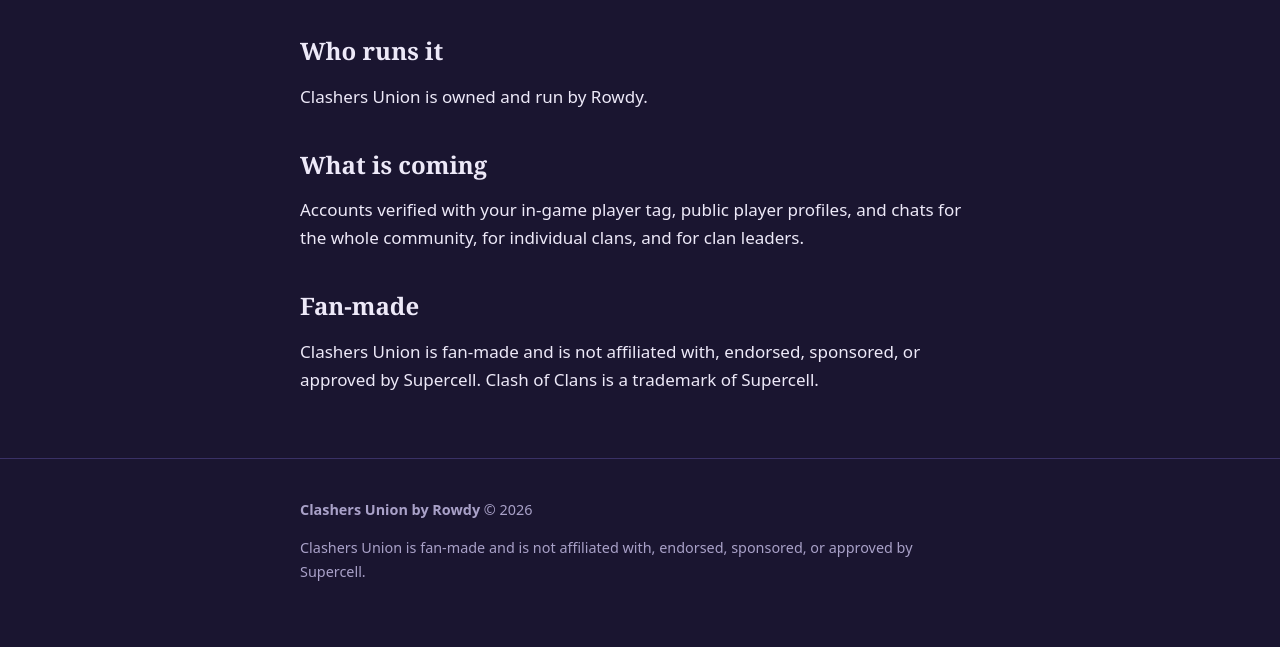
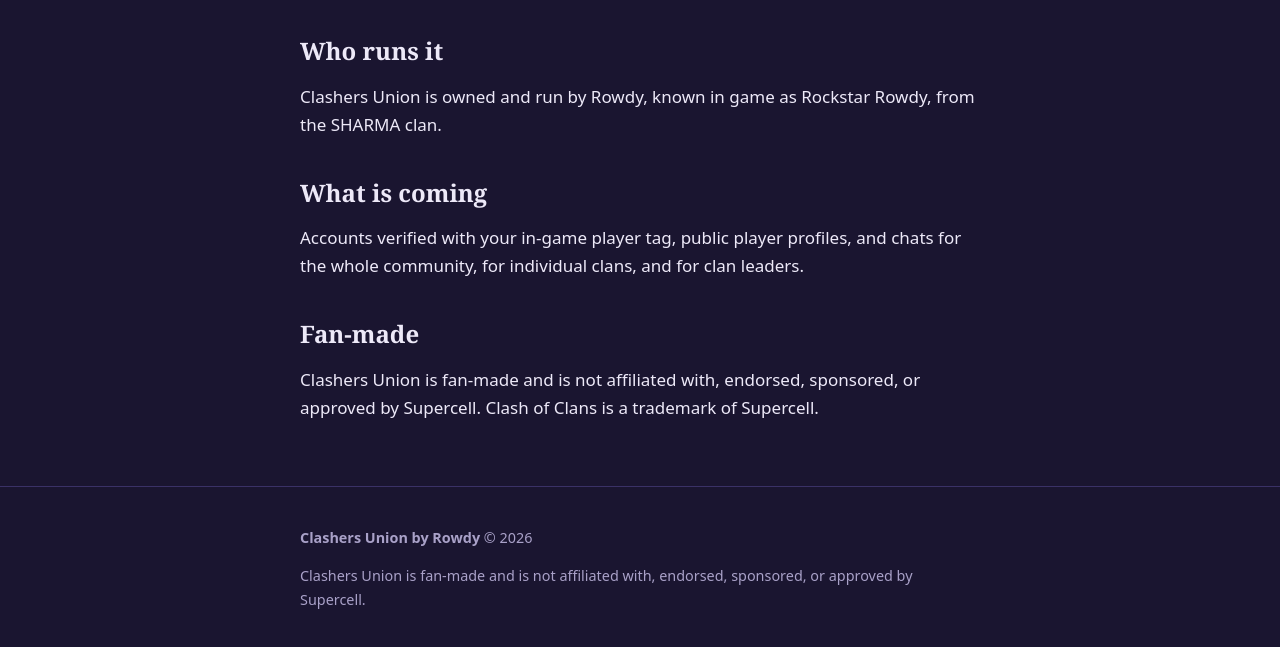
Before and after one commit to jaswanth200301/clashersunion, a plain HTML site: page about.html in a window 1280 px wide. Shown: the part 247-894 px from the top of the page. Drawn offline with Linux system fonts and the light colour scheme.

Commit message:
Add files via upload

```diff
--- a/about.html
+++ b/about.html
@@ -5,7 +5,7 @@
 <h1>About Clashers Union</h1>
 <p class="lead">A community for Clash of Clans players who have friends in more than one clan.</p>
 <h2>Who runs it</h2>
-<p>Clashers Union is owned and run by Rowdy.</p>
+<p>Clashers Union is owned and run by Rowdy, known in game as Rockstar Rowdy, from the SHARMA clan.</p>
 <h2>What is coming</h2>
 <p>Accounts verified with your in-game player tag, public player profiles, and chats for the whole community, for individual clans, and for clan leaders.</p>
 <h2>Fan-made</h2>
```
